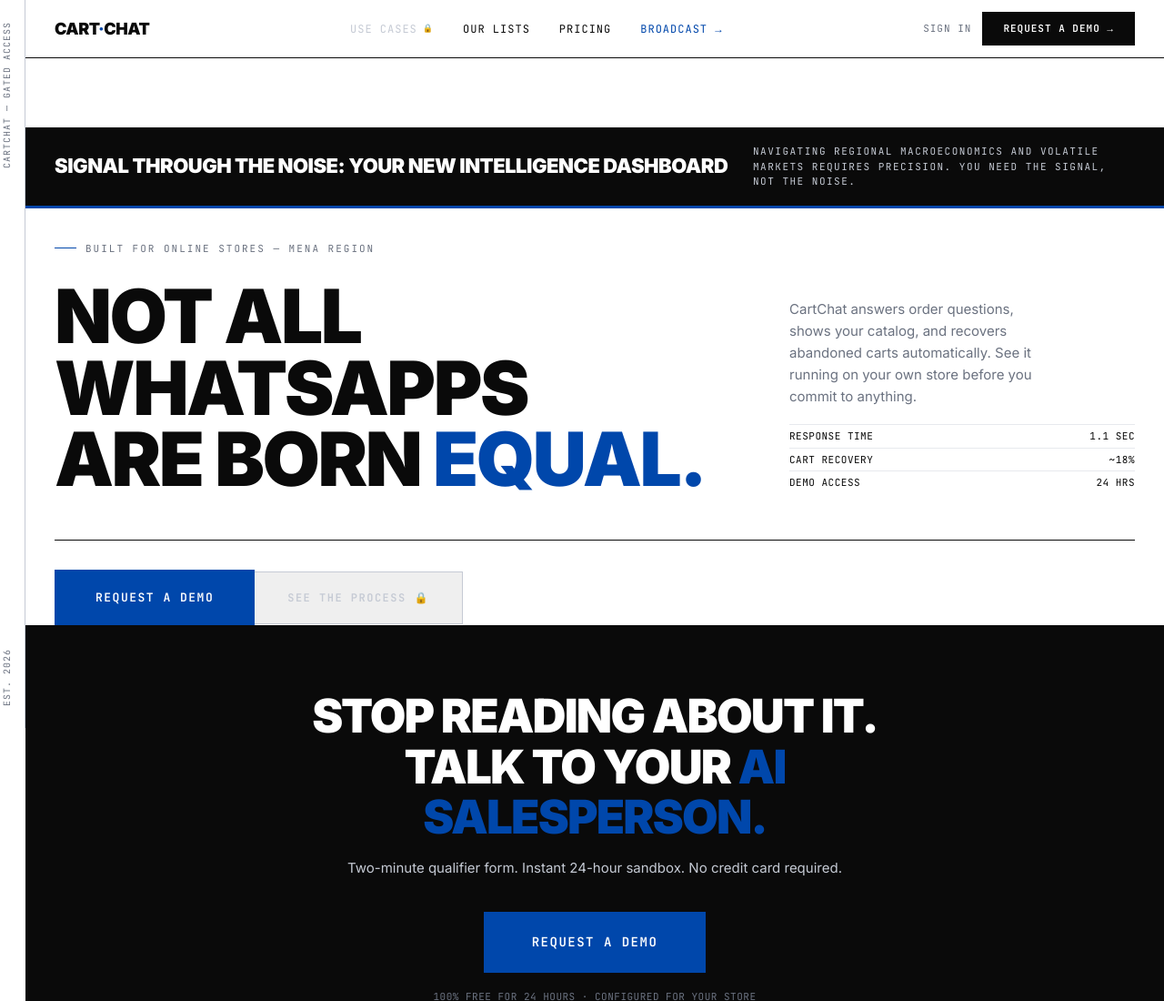
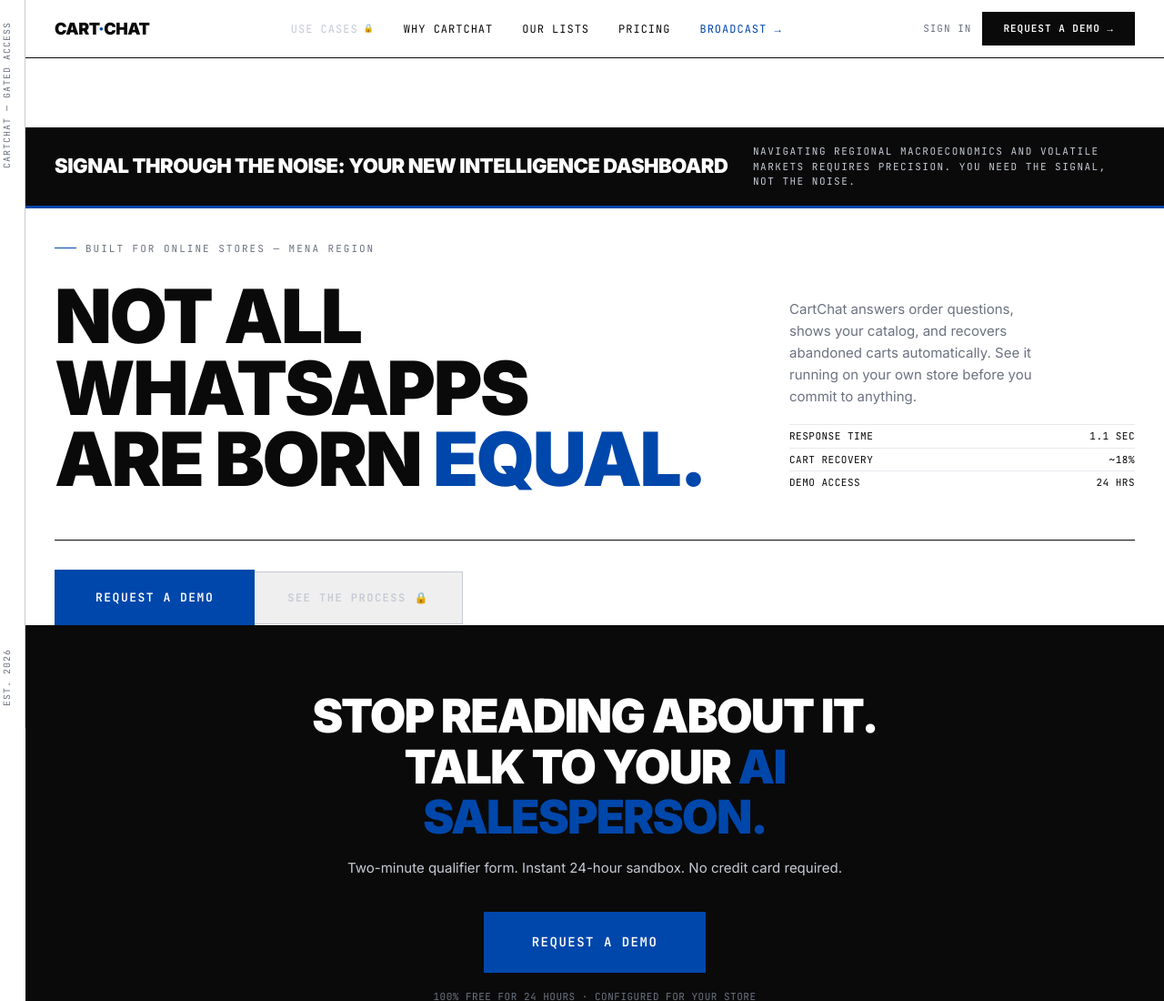
Before and after one commit to the961ainetwork-dev/cartchat-saas, a website: page index.html in a window 1280 px wide. Shown: the top 1100 px of the page at 91% size. Drawn offline with Linux system fonts and the light colour scheme.

Commit message:
Add link to 'Why CartChat' page in navigation

```diff
--- a/index.html
+++ b/index.html
@@ -272,6 +272,7 @@
   <div class="nav-mark">Cart<span class="dot">·</span>Chat</div>
   <div class="nav-links">
     <span class="locked-nav">Use Cases</span>
+    <a href="pages/whats-in-it.html">Why CartChat</a>
     <a href="pages/lists.html">Our Lists</a>
     <a href="pages/pricing.html">Pricing</a>
     <a href="pages/broadcast.html" style="color:var(--blue)">Broadcast →</a>
```
